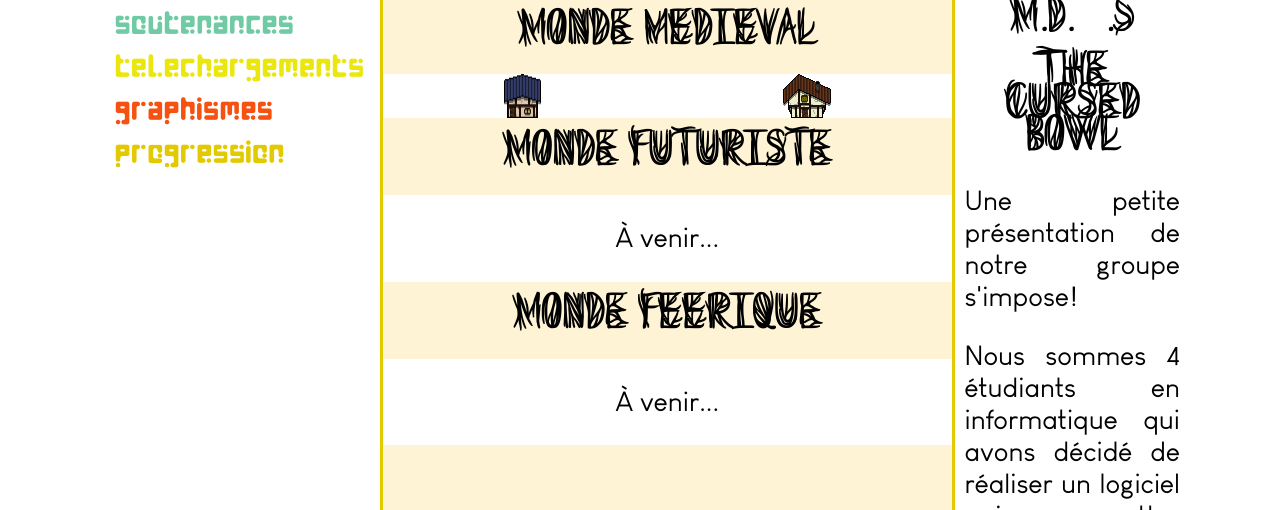
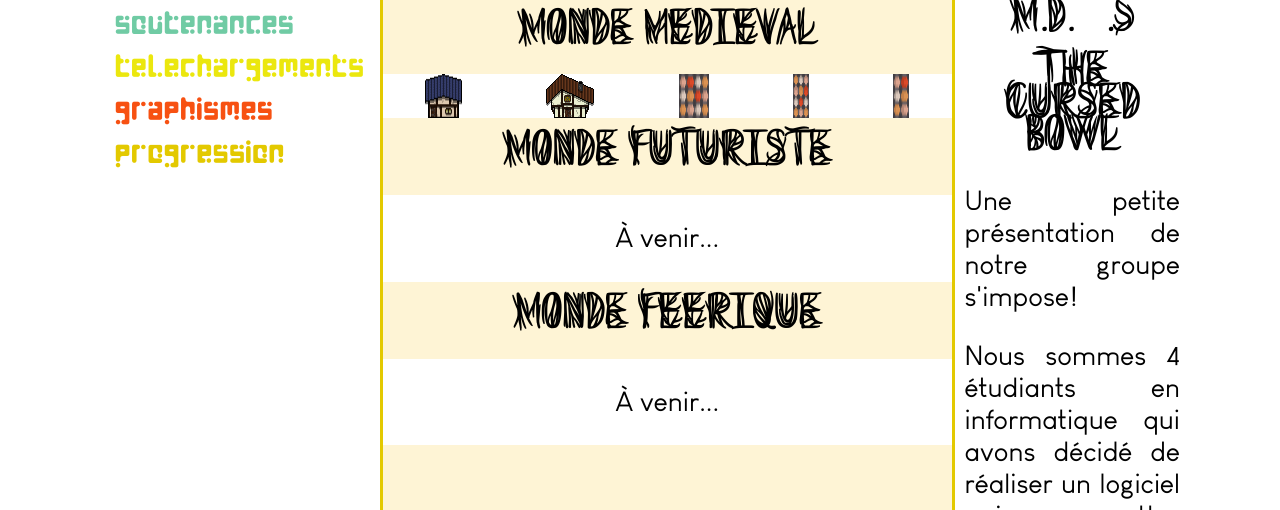
Before and after one commit to Arnaut/SeedWorld, a plain HTML site: page website/graphismes.html in a window 1280 px wide. Shown: the part 290-800 px from the top of the page. Drawn offline with Linux system fonts and the light colour scheme.

Commit message:
adding graphismes

```diff
--- a/website/graphismes.html
+++ b/website/graphismes.html
@@ -43,6 +43,9 @@
 					<div class="pic">
 					<img src="img/medhouse2.png">
 					<img src="img/medhouse3.2.png">
+					<img src="img/roadsmed.png">
+					<img src="img/roadsmedbot.png">
+					<img src="img/inter.png">
 					</div>
 					<h2>Monde futuriste</h2>
 					<div class="pic">
```
Also changed, not shown: website/img/inter.png (added), website/img/roadsmed.png (added), website/img/roadsmedbot.png (added).
